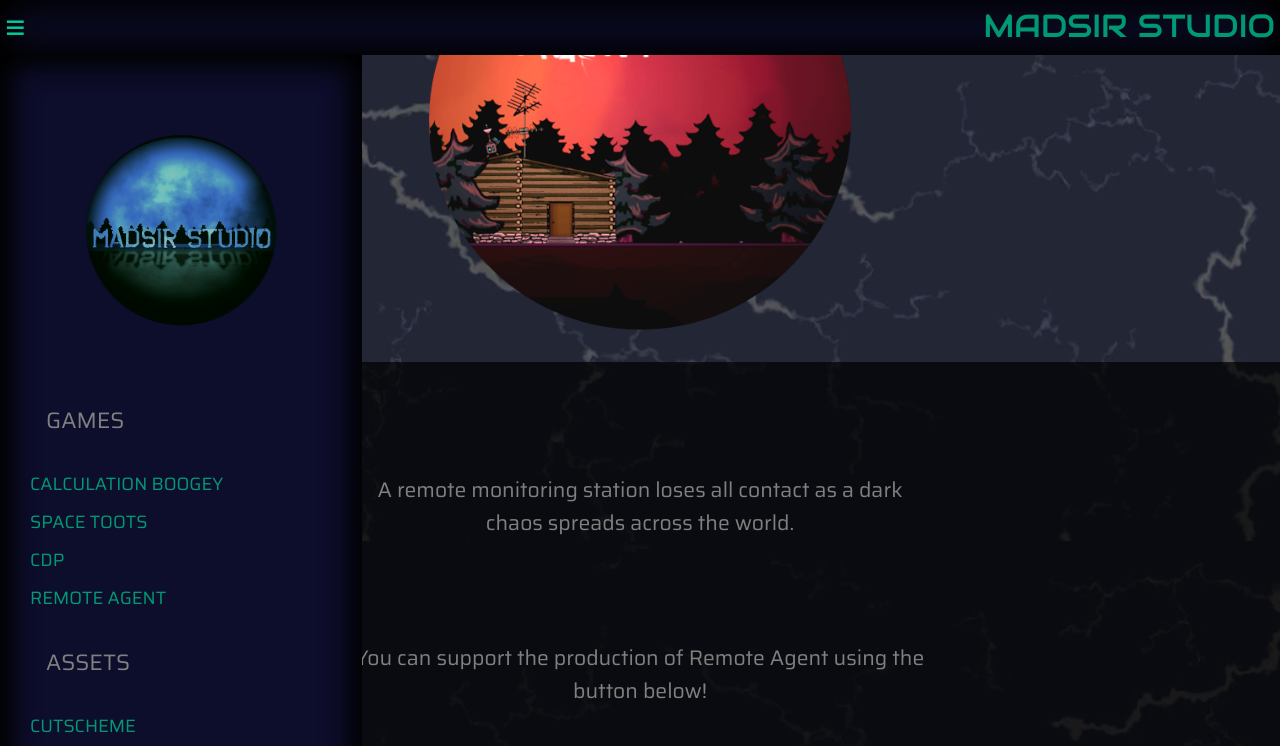
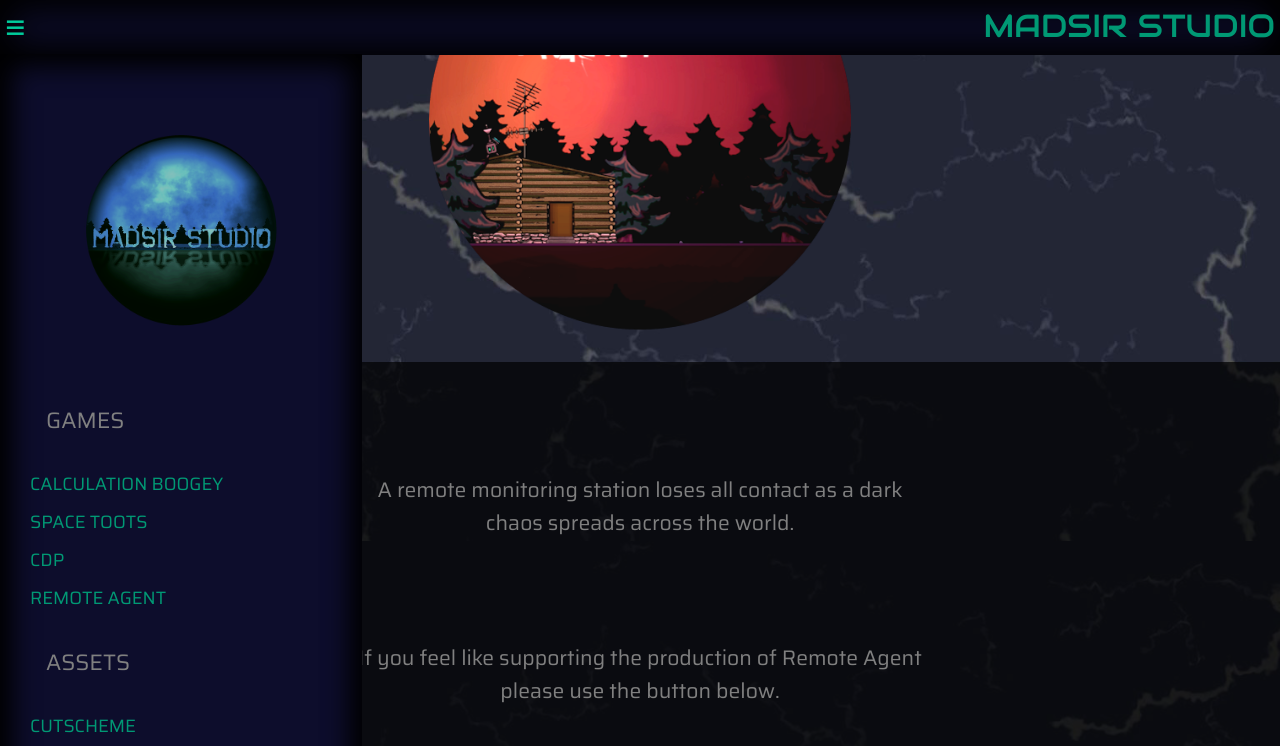
Before and after one commit to Madsir/madsirstudio.github.io, a Jekyll site: the page built from remoteagent/index.html, in a window 1280 px wide and 1400 px high, scrolled down 359 px. Shown: the top 746 px of the window. Built offline with Jekyll 4.4.1, drawn with Linux system fonts in a browser that asks for light colours; grey boxes are pictures that could not be loaded.

Commit message:
Update index.html

```diff
--- a/remoteagent/index.html
+++ b/remoteagent/index.html
@@ -131,9 +131,6 @@
   width: 100%;
   height: 100%;
 }
-input {
-	width: 150%;
-}
 </style>
 </head>
 <body>
@@ -159,7 +156,7 @@
 			<br>
 			<br>
 			<br>
-						<p>You can support the production of Remote Agent using the button below!</p>
+						<p>If you feel like supporting the production of Remote Agent please use the button below.</p>
 		</div>
 						<div class="center">
 				<br>
```
